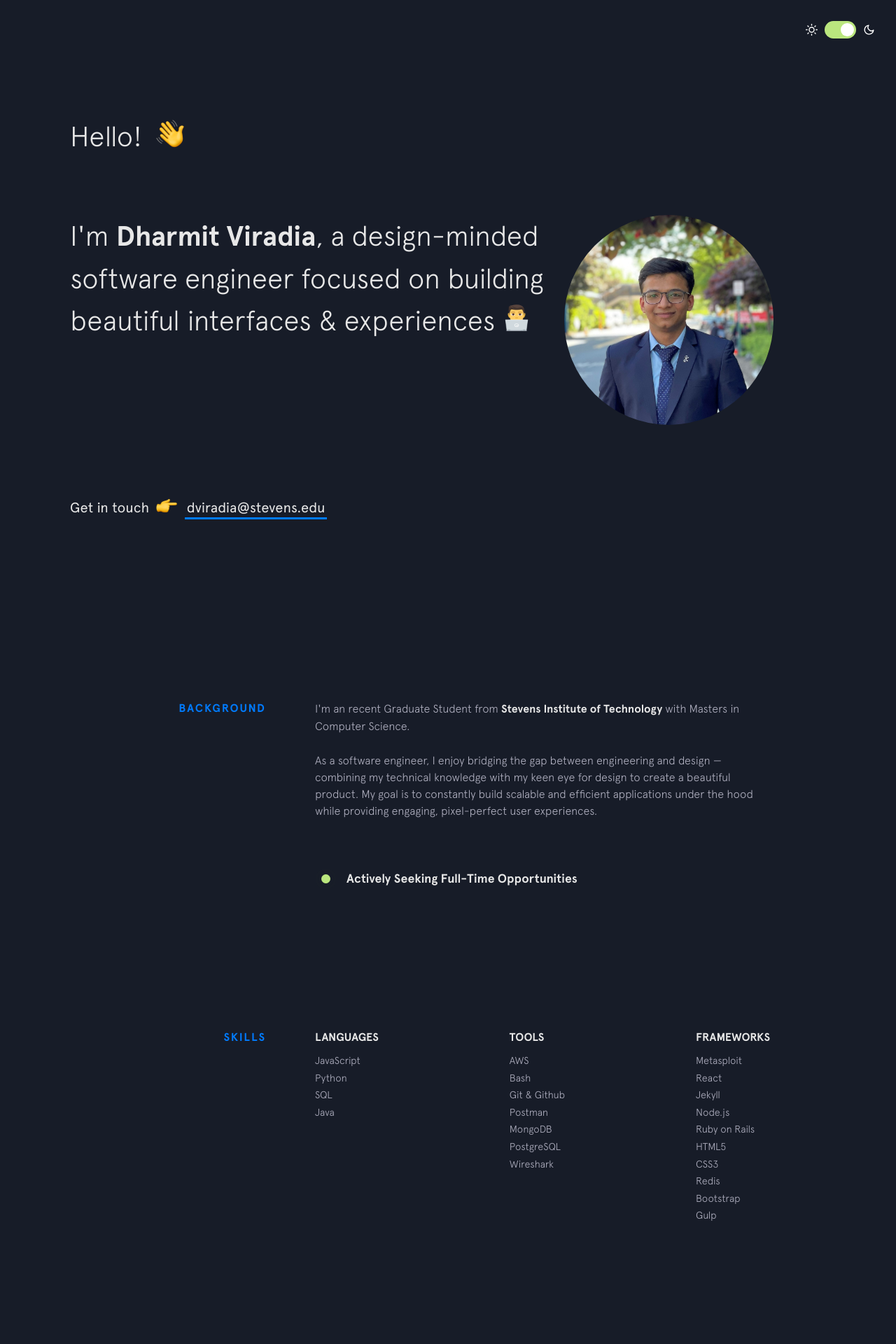
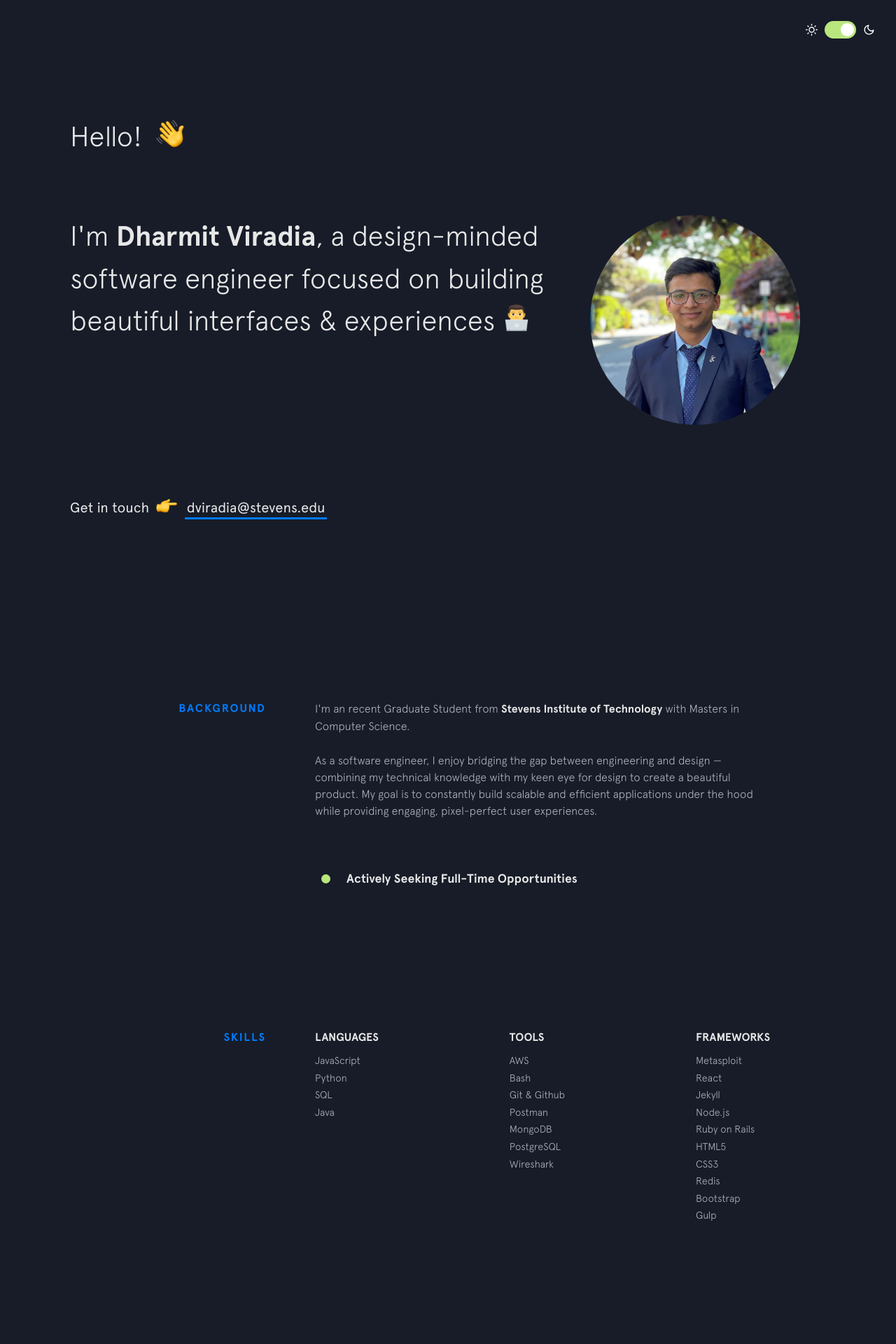
Before and after one commit to dharmitviradia/dharmitviradia.github.io, a Jekyll site: the page built from index.html, in a window 1280 px wide. Shown: the top 1920 px of the page at 70% size. Built offline with Jekyll 4.4.1, drawn with Linux system fonts in a browser that asks for light colours; nearby versions of some CDN libraries.

Commit message:
Update main.css

```diff
--- a/css/main.css
+++ b/css/main.css
@@ -503,9 +503,9 @@ strong {
 
 .tm-img-profile {
     width: 80%;
-    height: 100%;
-    display: inline-block;
-    vertical-align: middle;
+    display: block;
+    margin-left: auto;
+    margin-right: auto;
 }
 
 .rounded-circle {
```
